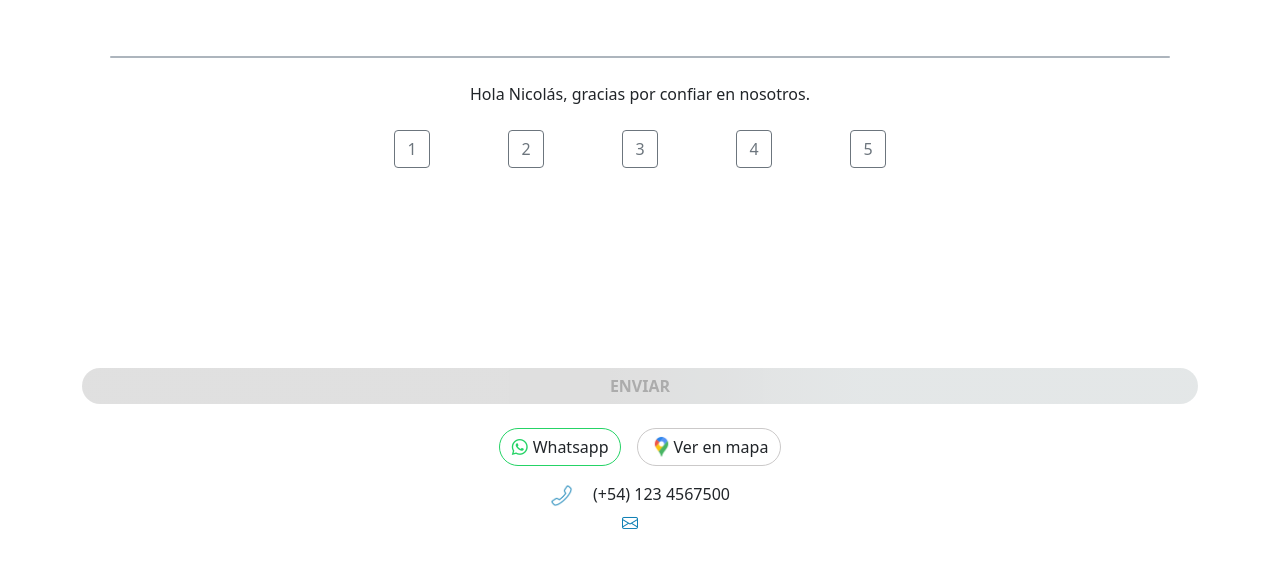
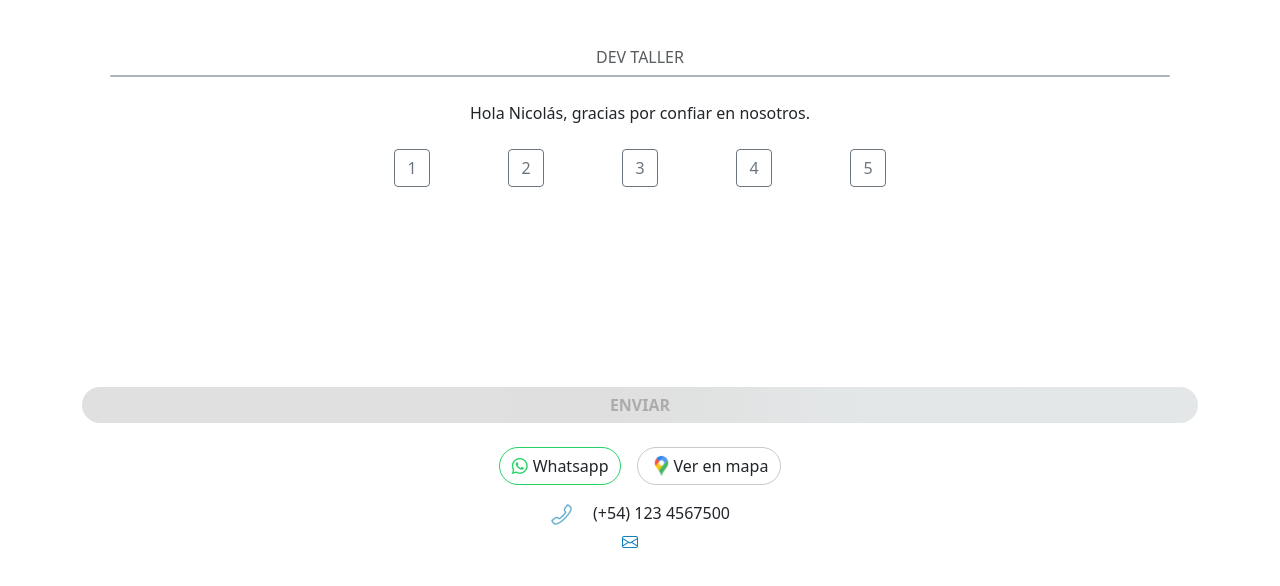
Before and after one commit to JesusOyola/tecnom-challenge, an Angular app: page /boxes in a window 1280 px wide. Shown: the top 586 px of the page. Built offline with nearby package versions, Linux system fonts and the light colour scheme; no server answers.

Commit message:
fix:title prod problem

```diff
--- a/src/app/pages/boxes/boxes.component.html
+++ b/src/app/pages/boxes/boxes.component.html
@@ -1,6 +1,6 @@
 <div class="container py-5">
   <div class="text-center mb-4">
-    <h6 class="text-muted">{{ workshop.name }}</h6>
+    <h6 class="text-muted">{{ workshop.name || 'DEV TALLER' }}</h6>
     <div class="header-line mx-auto"></div>
   </div>
 <!-- Thanks Message  -->
```
